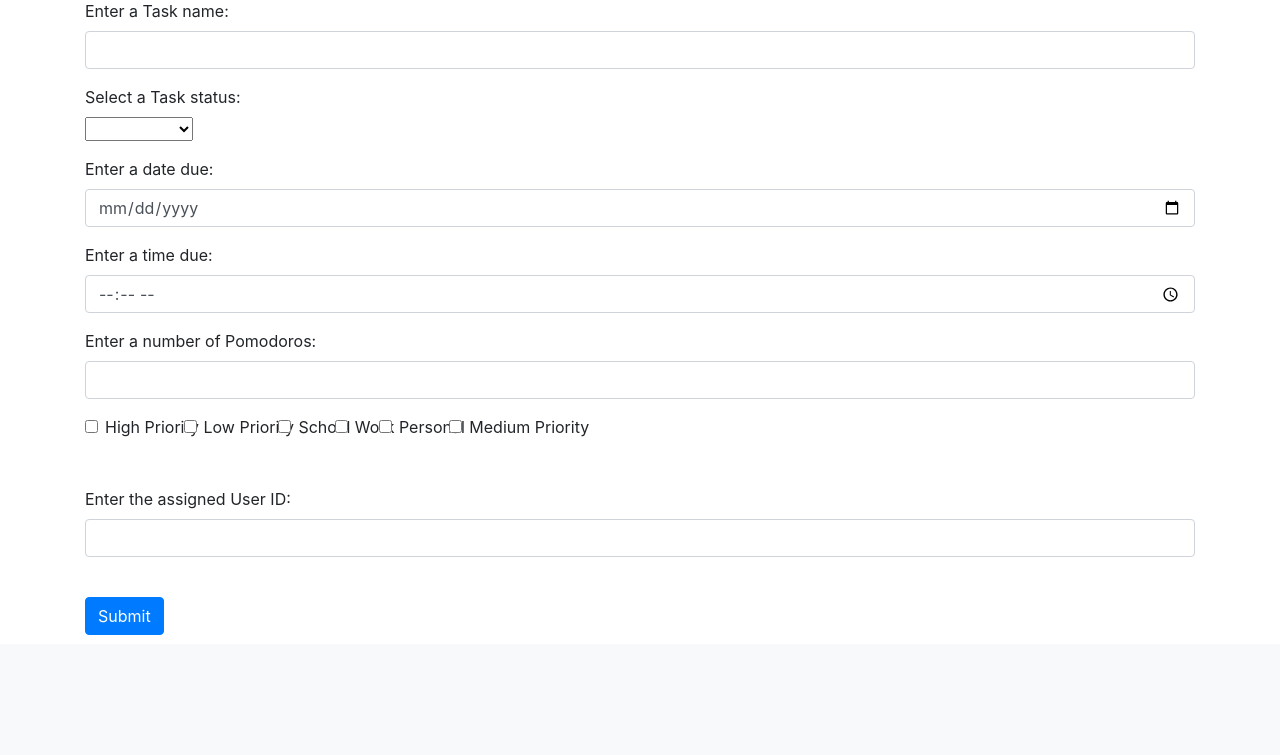
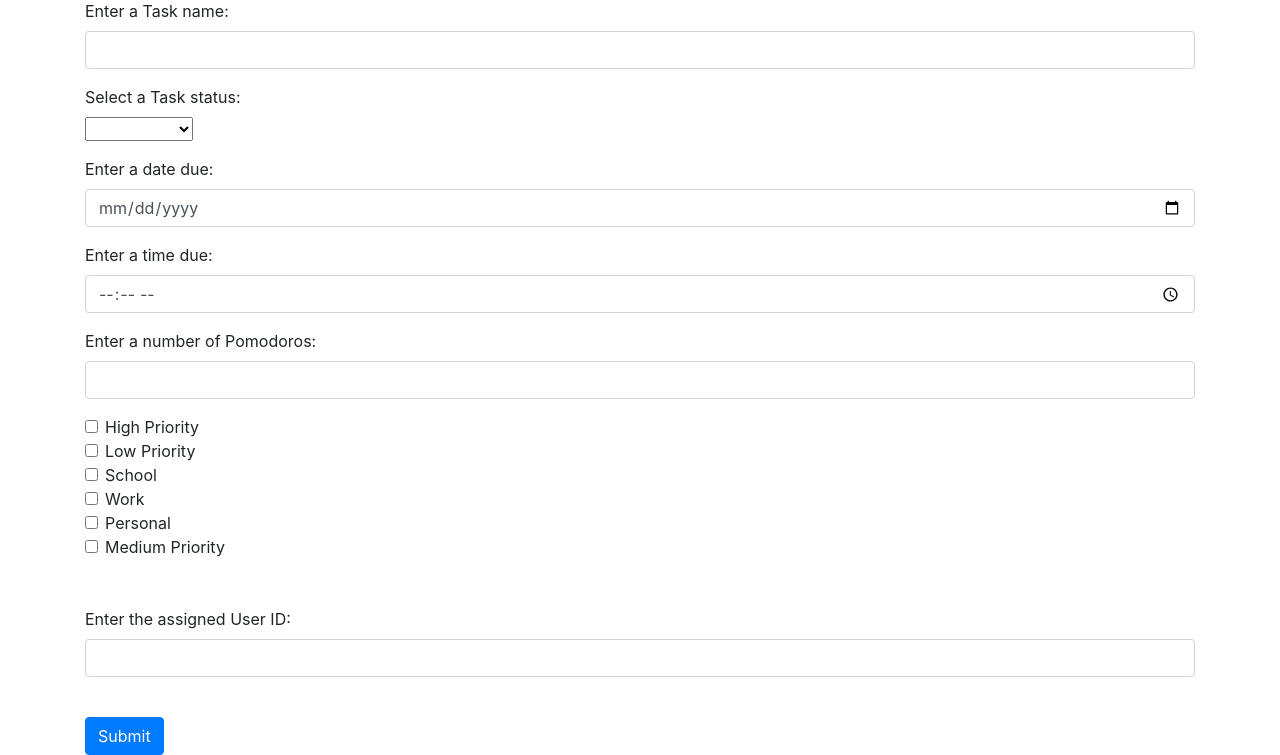
Before and after one commit to paulscrugham/task-database, a Flask app: page /add_task in a window 1280 px wide. Shown: the part 156-911 px from the top of the page. Before the commit the page ends 791 px from the top, so only its background shows below. Run offline with Flask 2, Linux system fonts and the light colour scheme; data comes from the database, SQL or seed files in the repository; data that the repository does not hold is empty; some libraries are stand-ins or nearby versions.

Commit message:
fixing how the Tasks are structured on page; add_task page

```diff
--- a/website/templates/add_task.html
+++ b/website/templates/add_task.html
@@ -49,15 +49,15 @@
       </div>
 
       {% if tags is defined %}
-      <div class="form-check">
         {% for item in tags %}
-        <input class="form-check-input" type="checkbox" value="" id="tags_{{item[0]}}">
-        <label class="form-check-label" for="tags_{{item[0]}}">
-          {{ item[1] }}
-        </label>
+        <div class="form-check">
+          <input class="form-check-input" type="checkbox" value="" id="tags_{{item[0]}}">
+          <label class="form-check-label" for="tags_{{item[0]}}">
+            {{ item[1] }}
+          </label>
+          <br>
+        </div>
         {% endfor %}
-        <br>
-      </div>
       {% endif %}
       <br><br>
 
```
